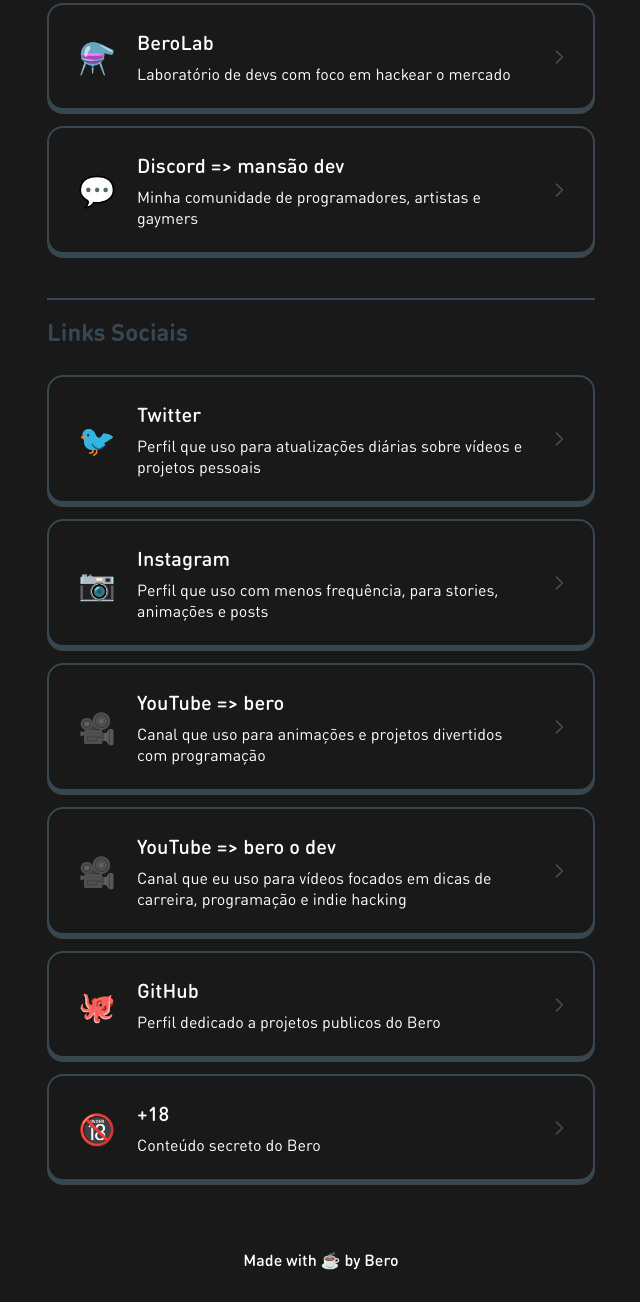
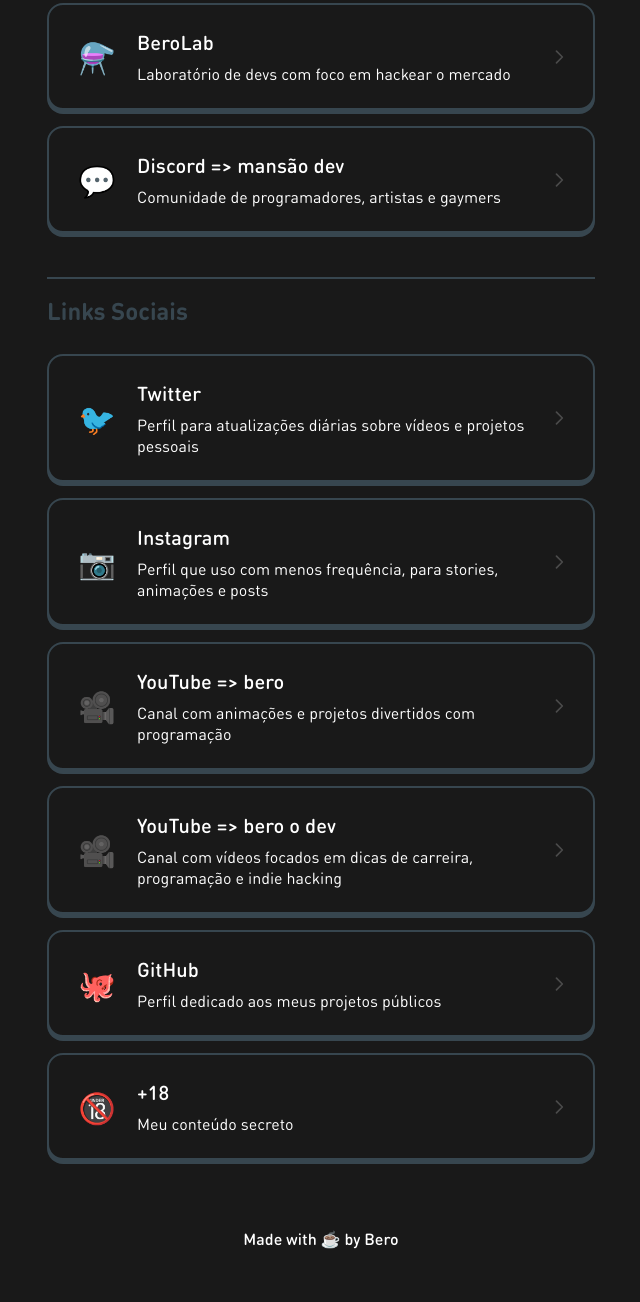
Before and after one commit to meunomeebero/linktree, a plain HTML site: page index.html in a window 1280 px wide. Shown: the part 344-1646 px from the top of the page, without its empty margins (319-959 px from the left). After the commit the page ends 1625 px from the top, so only its background shows below. Drawn offline with Linux system fonts and the light colour scheme.

Commit message:
feat: corrigir descrições de links para maior clareza e precisão

```diff
--- a/index.html
+++ b/index.html
@@ -5,7 +5,7 @@
     <meta name="viewport" content="width=device-width, initial-scale=1.0">
     <title>BeroLand</title>
     <!-- SEO -->
-    <meta name="description" content="Se você gosta de programação, criação de apps, SaaS, inteligência artificial, jogos, animação, arte e comunidades do discord, você tá no lugar certo! Bem vindo a BeroLand, o seu centralizados de todos os links do Bero.">
+    <meta name="description" content="Se você gosta de programação, criação de apps, SaaS, inteligência artificial, jogos, animação, arte e comunidades do discord, você tá no lugar certo! Bem vindo a BeroLand, o seu centralizador de todos os links do Bero.">
     <meta name="keywords" content="como programar, como aprender a programar, como virar um programador, desenvolvedor de software, developer, como conseguir um emprego pra gringa, como virar dev internacional, como conseguir dinheiro com programação, bero, bero o dev, meu nome e bero">
     <link rel="icon" href="public/banner.png" type="image/png">
     <link rel="shortcut icon" href="public/banner.png" type="image/png">
@@ -403,7 +403,7 @@
         const socialLinks = [
             {
                 title: 'Twitter',
-                description: 'Perfil que uso para atualizações diárias sobre vídeos e projetos pessoais',
+                description: 'Perfil para atualizações diárias sobre vídeos e projetos pessoais',
                 url: 'https://x.com/meunomeebero',
                 icon: '🐦',
                 event: 'x_click'
@@ -417,7 +417,7 @@
             },
               {
                 title: 'YouTube => bero',
-                description: 'Canal que uso para animações e projetos divertidos com programação',
+                description: 'Canal com animações e projetos divertidos com programação',
                 url: 'https://www.youtube.com/@meunomeebero',
                 icon: '🎥',
                 event: 'youtube_bero_click'
@@ -425,21 +425,21 @@
             },
              {
                 title: 'YouTube => bero o dev',
-                description: 'Canal que eu uso para vídeos focados em dicas de carreira, programação e indie hacking',
+                description: 'Canal com vídeos focados em dicas de carreira, programação e indie hacking',
                 url: 'https://www.youtube.com/@meunomeebero',
                 icon: '🎥',
                 event: 'youtube_bero_o_dev_click'
             },
             {
                 title: 'GitHub',
-                description: 'Perfil dedicado a projetos publicos do Bero',
+                description: 'Perfil dedicado aos meus projetos públicos',
                 url: 'https://github.com/meunomeebero',
                 icon: '🐙',
                 event: 'github_click'
             },
             {
                 title: '+18',
-                description: 'Conteúdo secreto do Bero',
+                description: 'Meu conteúdo secreto',
                 url: '#',
                 icon: '🔞',
                 isSecret: true,
@@ -458,7 +458,7 @@
             },
             {
                 title: 'Discord => mansão dev',
-                description: 'Minha comunidade de programadores, artistas e gaymers',
+                description: 'Comunidade de programadores, artistas e gaymers',
                 url: 'https://discord.com/servers/mansao-dev-1132161173484224642',
                 icon: '💬',
                 event: 'discord_click'
```
